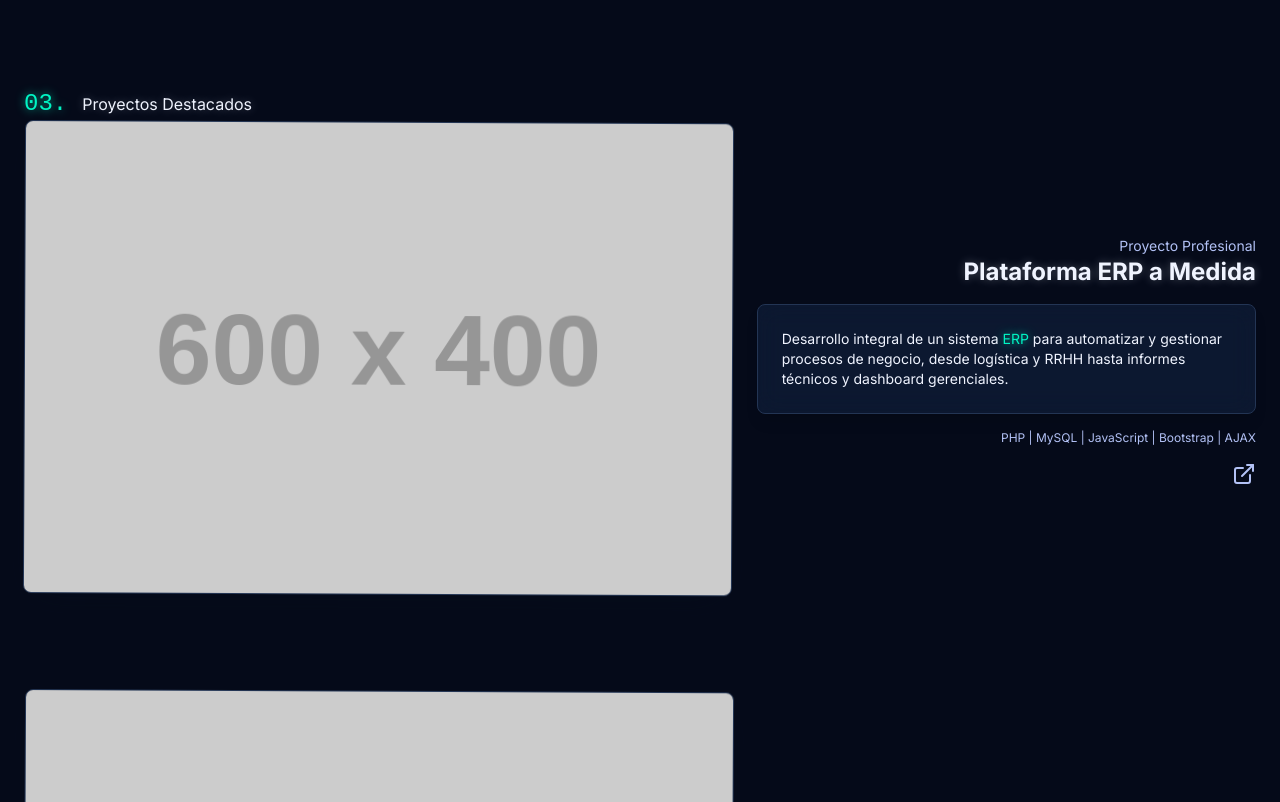
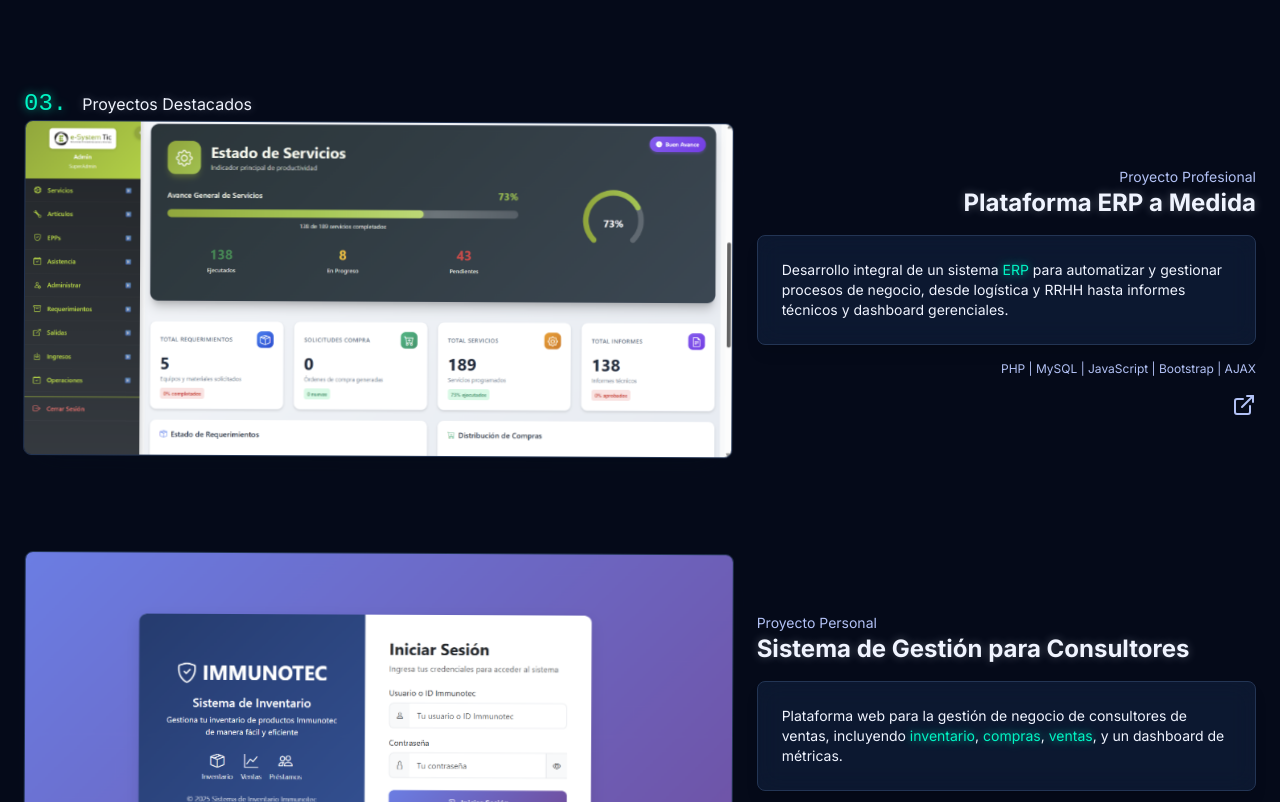
Before and after one commit to PieroEstrada/PieroEstrada.github.io, a plain HTML site: page index.html in a window 1280 px wide. Shown: the part 1990-2792 px from the top of the page. Drawn offline with nearby package versions, Linux system fonts and the light colour scheme; placeholder pictures from the web are drawn by us.

Commit message:
Replace placeholder images with actual images

```diff
--- a/index.html
+++ b/index.html
@@ -245,7 +245,7 @@
                 <div class="space-y-24">
                     <div class="grid grid-cols-1 md:grid-cols-12 gap-6 items-center">
                         <div class="md:col-span-7 card rounded-lg overflow-hidden group floating-project" data-tilt>
-                            <img src="https://placehold.co/600x400/0a192f/00f5c4?text=Dashboard+ERP" alt="Dashboard del ERP" class="w-full h-auto transition-transform duration-500">
+                            <img src="media/plataforma-erp.png" alt="Dashboard del ERP" class="w-full h-auto transition-transform duration-500">
                         </div>
                         <div class="md:col-span-5 text-right z-10">
                             <p class="neon-text text-sm">Proyecto Profesional</p>
@@ -271,7 +271,7 @@
                             </div>
                         </div>
                         <div class="md:col-span-7 card rounded-lg overflow-hidden md:order-first group floating-project" data-tilt>
-                            <img src="https://placehold.co/600x400/0a192f/00f5c4?text=Sistema+de+Gesti%C3%B3n" alt="Sistema de Gestión" class="w-full h-auto transition-transform duration-500">
+                            <img src="media/sistema-gestion.png" alt="Sistema de Gestión" class="w-full h-auto transition-transform duration-500">
                         </div>
                     </div>
                      <div class="grid grid-cols-1 md:grid-cols-12 gap-6 items-center">
```
